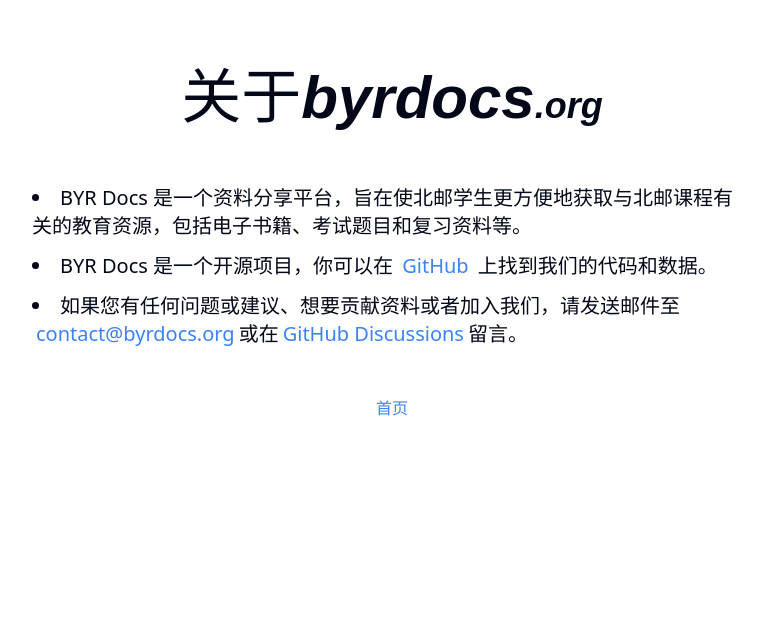
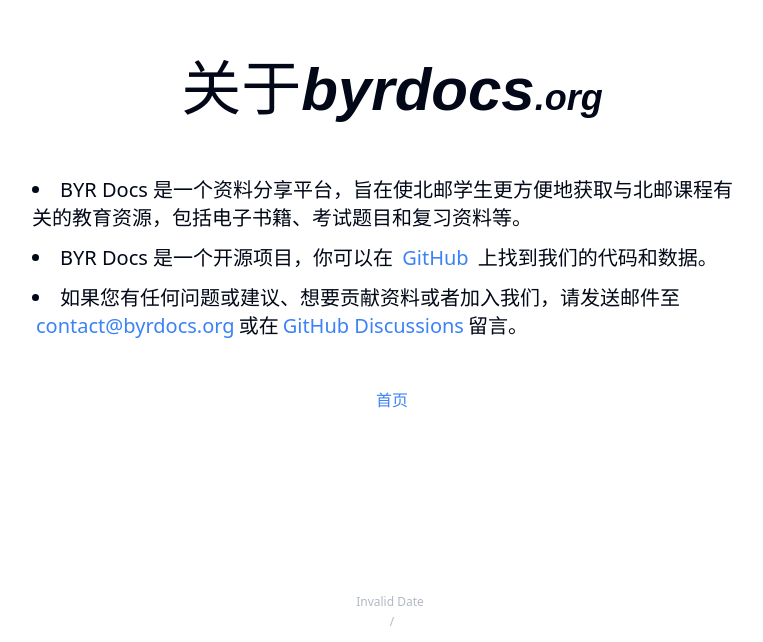
Before and after one commit to byrdocs/byrdocs-frontend, a React (Vite) app: page /about in a window 1280 px wide. Shown: the part 158-800 px from the top of the page, without its empty margins (248-1011 px from the left). Built offline with nearby package versions, Linux system fonts and the light colour scheme.

Commit message:
add build info

```diff
--- a/src/pages/About.tsx
+++ b/src/pages/About.tsx
@@ -1,19 +1,44 @@
 import { Logo } from "@/components/logo";
 import { Link } from "react-router-dom";
+
+function BuildInfo() {
+    const date = new Date(import.meta.env.VITE_GIT_COMMIT_DATE);
+    return (
+        <footer className="mx-auto text-[8px] md:text-xs h-12">
+            <div className="text-muted-foreground mt-4 flex flex-col text-center w-[100vw] group md:space-y-1">
+                <div>
+                    <span className="text-muted-foreground/50 group-hover:text-muted-foreground">{date.toLocaleString()}</span>
+                    <span className="ml-1 text-secondary-foreground/50 group-hover:text-secondary-foreground">{import.meta.env.VITE_GIT_LAST_COMMIT_MESSAGE}</span>
+                </div>
+                <div>
+                    <span className="text-muted-foreground/50 group-hover:text-muted-foreground">{import.meta.env.VITE_GIT_BRANCH_NAME}/</span>
+                    <a
+                        href={"https://github.com/byrdocs/byrdocs-frontend/commit/" + import.meta.env.VITE_GIT_COMMIT_HASH}
+                        className="text-blue-500/50 group-hover:text-blue-400" target="_blank">
+                        {import.meta.env.VITE_GIT_COMMIT_HASH}
+                    </a>
+                </div>
+            </div>
+        </footer>
+    );
+}
+
 
 function A({ href, children }: { href: string, children: React.ReactNode }) {
     return (
         <a href={href} className="mx-1 text-blue-500 hover:text-blue-400" target="_blank">{children}</a>
     )
 }
+
 export default function About() {
     const idx = history.state.idx || 0;
     return (
-        <div className="md:w-[800px] w-full md:m-auto px-10 flex flex-col h-[100vh]">
+        <>
+            <div className="md:w-[800px] w-full md:m-auto px-10 flex flex-col min-h-[calc(100vh-64px)]">
                 <div className="w-full m-auto h-98">
-                <div className="text-center mb-12" style={{lineHeight: 3}}>
+                    <div className="text-center my-12" style={{ lineHeight: 3 }}>
                         <span className="text-4xl sm:text-5xl md:text-6xl">关于</span>
-                    <Logo className="inline-block" size={2}/>
+                        <Logo className="inline-block" size={2} />
                     </div>
                     <div className="space-y-3 text-xl">
                         <li>
@@ -35,7 +60,10 @@ export default function About() {
                             <Link to="/">首页</Link>
                         }
                     </div>
+
                 </div>
             </div>
+            <BuildInfo />
+        </>
     );
 }
--- a/vite.config.ts
+++ b/vite.config.ts
@@ -1,6 +1,17 @@
 import path from "path"
 import react from "@vitejs/plugin-react-swc"
 import { defineConfig } from "vite"
+import { execSync } from "child_process";
+
+const commitDate = execSync('git log -1 --format=%cI').toString().trimEnd();
+const branchName = execSync('git rev-parse --abbrev-ref HEAD').toString().trimEnd();
+const commitHash = execSync('git rev-parse HEAD').toString().trimEnd();
+const lastCommitMessage = execSync('git show -s --format=%s').toString().trimEnd();
+
+process.env.VITE_GIT_COMMIT_DATE = commitDate;
+process.env.VITE_GIT_BRANCH_NAME = branchName;
+process.env.VITE_GIT_COMMIT_HASH = commitHash;
+process.env.VITE_GIT_LAST_COMMIT_MESSAGE = lastCommitMessage;
 
 export default defineConfig({
   plugins: [react()],
```
Lines whose indentation alone changed are shown as unchanged.
